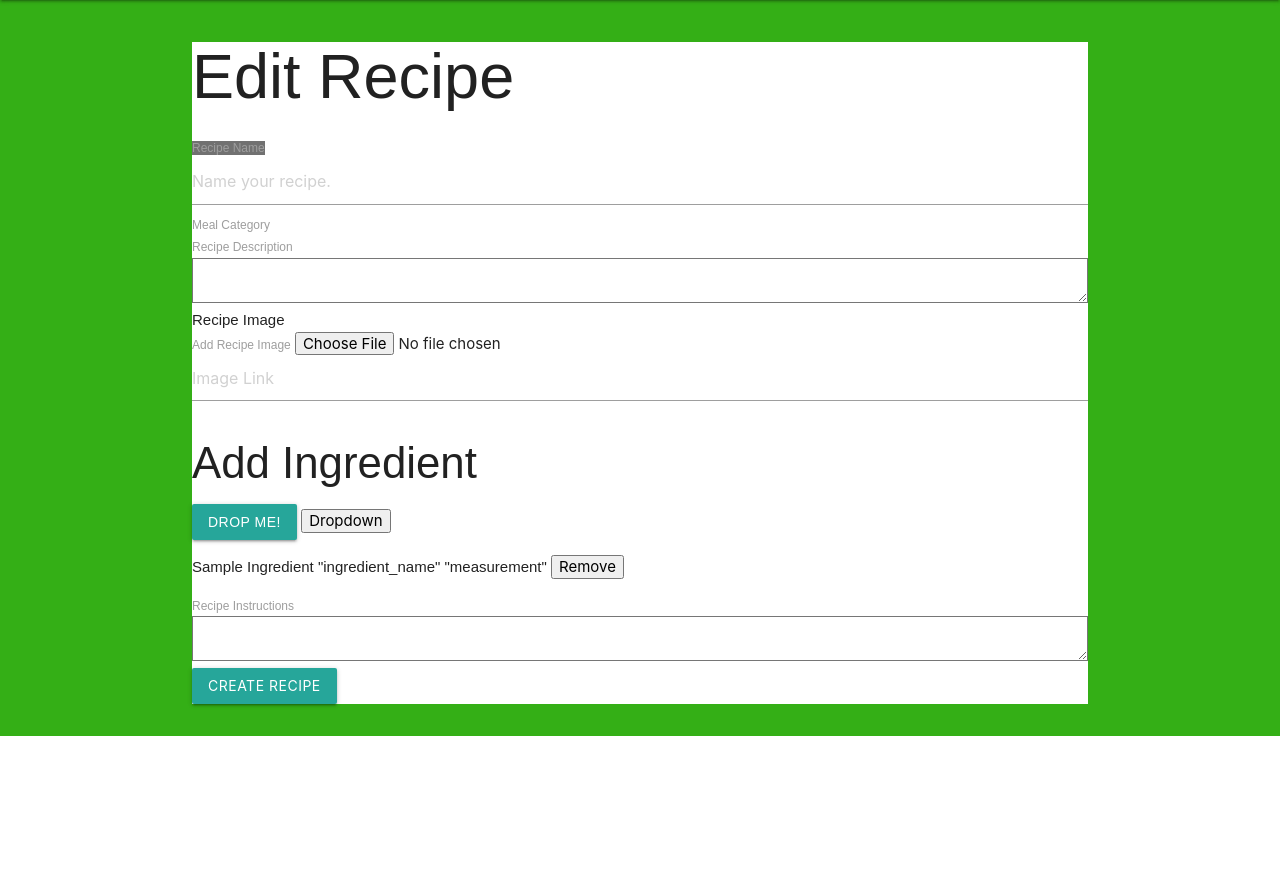
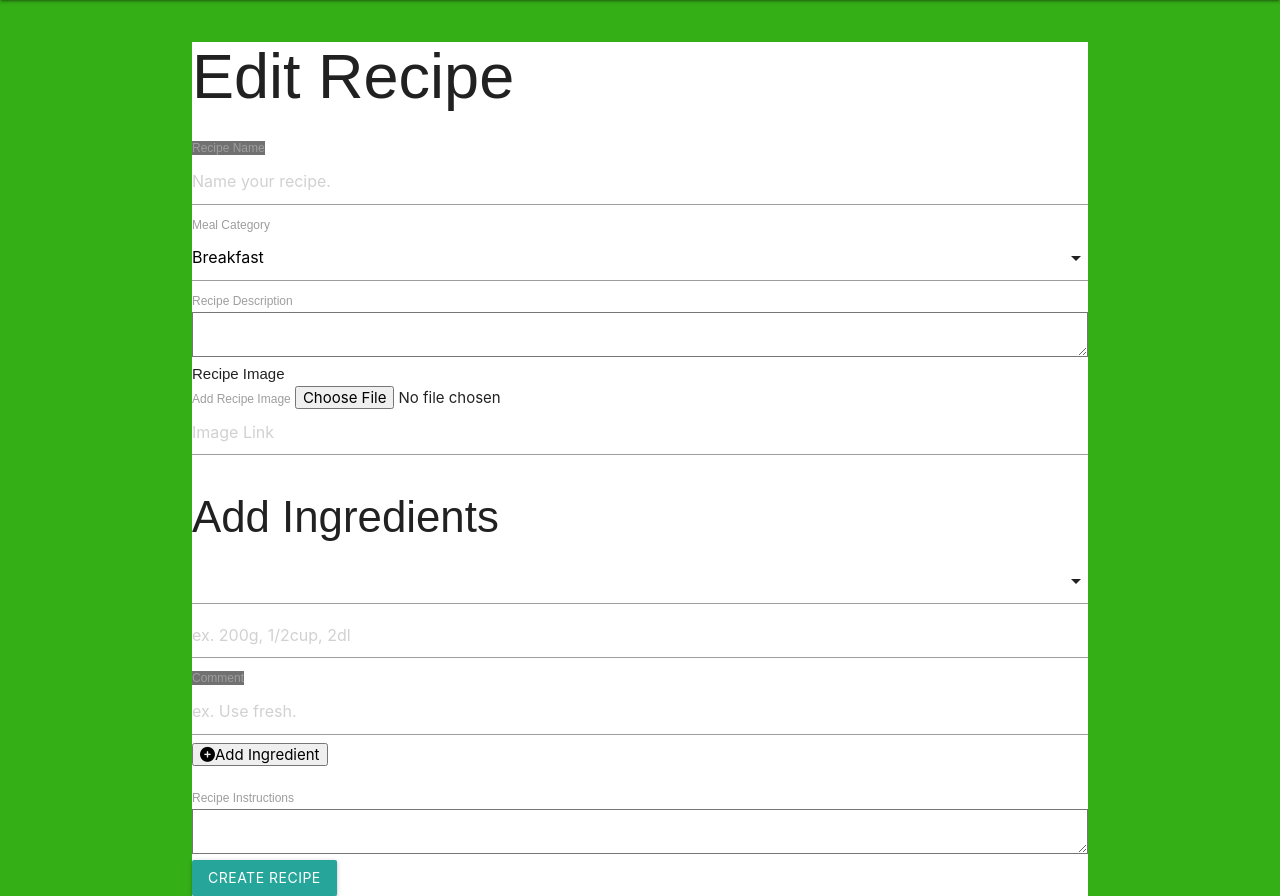
Before and after one commit to Trevbytes/Chickpeas, a Flask app: template templates/edit_recipe.html in a window 1280 px wide. Shown: the part 64-960 px from the top of the page. Before the commit the page ends 800 px from the top, so only its background shows below. Run offline with Flask 2, Linux system fonts and the light colour scheme; the template is opened without the code that fills it, so the values that code supplies are empty; some libraries are stand-ins or nearby versions.

Commit message:
working on edit recipe

```diff
--- a/app.py
+++ b/app.py
@@ -85,9 +85,14 @@ def view_recipe():
 @app.route('/edit_recipe/<recipe_id>')
 def edit_recipe(recipe_id):
     the_recipe = mongo.db.recipes.find_one({"_id": ObjectId(recipe_id)})
+    the_recipe2 = mongo.db.recipes.find_one({"_id": ObjectId(recipe_id)})
+    ingredients = mongo.db.ingredients.find().sort("name")
+    ingredients_selected = mongo.db.recipes.find_one({"_id": ObjectId(recipe_id)})
     all_recipes = mongo.db.recipes.find()
-    return render_template('edit_recipe.html', recipe=the_recipe,
-                           recipes=all_recipes)
+    return render_template('edit_recipe.html', recipe=the_recipe, recipe2=the_recipe2,
+                           recipes=all_recipes,
+                           ingredients=ingredients,
+                           ingredients_selected= ingredients_selected)
 
 
 @app.route('/update_recipe/<recipe_id>', methods=["POST"])
--- a/templates/edit_recipe.html
+++ b/templates/edit_recipe.html
@@ -15,7 +15,12 @@
     </div>
 			<div class="form-group">
 				<label for="meal_type">Meal Category</label>
-      <select class="form-control" id="meal_type" name="meal_type">
+				<select
+        class="form-control"
+        id="meal_type"
+        name="meal_type"
+        value="{{recipe.meal_type}}"
+      >
         <option>Breakfast</option>
         <option>Lunch</option>
         <option>Dinner</option>
@@ -29,6 +34,7 @@
         id="recipe_description"
         rows="3"
         name="recipe_description"
+        value="{{recipe2.recipe_description}}"
       ></textarea>
 			</div>
 			<div class="form-group">
@@ -44,42 +50,50 @@
           id="recipe_image_link"
           name="recipe_pic_url"
           placeholder="Image Link"
+          value="{{recipe.pic_url}}"
         />
       </div>
 				</div>
 				<!--Add radio btn with option to upload link to image-->
-    <h3>Add Ingredient</h3>
+				<h3>Add Ingredients</h3>
+				<div class="row">
+					<select class="ingredient_select" id="ingredient_select" required>
+        {% for ing_name in ingredients %}
+        <option>{{ing_name.name}}</option>
+        {% endfor %}
+      </select>
+					<label for="ingredient_measurement">Measurement</label>
+					<input
+        type="text"
+        class="form-control"
+        id="ingredient_measurement"
+        name="ingredient_measurement"
+        placeholder="ex. 200g, 1/2cup, 2dl"
+        required
+      />
+					<label for="ingredient_comment">Comment</label>
+					<input
+        type="text"
+        class="form-control"
+        id="ingredient_comment"
+        name="ingredient_comment"
+        placeholder="ex. Use fresh."
+      />
+					<button type="button" onclick="addToIngredientList()">
+        <i class="fas fa-plus-circle"></i>Add Ingredient
+      </button>
+				</div>
 
-    <!-- Dropdown Trigger -->
-
-    <div class="dropdown-trigger form-group">
-      <a class="dropdown-trigger btn" href="#" data-target="myDropdown"
-        >Drop Me!</a
-      >
-      <button onclick="myFunction()" data-target="myDropdown" class="">
-        Dropdown
-      </button>
-      <div id="myDropdown" class="dropdown-content">
-        <!-- <input
-          type="text"
-          placeholder="Search.."
-          id="myInput"
-          onkeyup="filterFunction()"
-        /> -->
-        <ul>
-          <li>1 ingredient</li>
-          <li>2 ingredient</li>
-          <li>3 ingredient</li>
-        </ul>
-      </div>
-    </div>
-    <ul class="list-group form-group">
-      <li
-        class="list-group-item d-flex justify-content-between align-items-center"
-      >
-        Sample Ingredient "ingredient_name" "measurement"
-        <button class="badge badge-primary badge-pill">Remove</button>
+				<ul class="list-group form-group" id="recipe_ingredient_list">
+					<li class="list-group-item"></li>
+					{% for ingredient in ingredients_selected.items() %} {% if 'recipe_ingredient_id_*' in ingredient %}
+					<li type="text" readonly class="list-group-item">
+						<input type="text" readonly name="recipe_ingredient_id_{{ loop.index }}" value="{{ingredient}}"><button type="button" onclick="removeLI()" class="badge badge-primary badge-pill right delete">Remove</button>
 					</li>
+                    <script>
+                    ingredient_index++;
+                    </script>
+					{% endif %}{% endfor %}
 				</ul>
 				<div class="form-group">
 					<label for="recipe_instructions">Recipe Instructions</label>
@@ -95,4 +109,37 @@
     </button>
 	</form>
 </main>
+<script src="https://code.jquery.com/jquery-3.5.1.min.js"
+	integrity="sha256-9/aliU8dGd2tb6OSsuzixeV4y/faTqgFtohetphbbj0=" crossorigin="anonymous"></script>
+<script>
+	var selectedIngredient;
+  $("select.ingredient_select").change(function () {
+    selectedIngredient = $(this).children("option:selected").val();
+    alert("You have selected the country - " + selectedIngredient);
+  });
+  var ingredient_index ;
+  function addToIngredientList() {
+    if (!!selectedIngredient) {
+      var ingredient_measurement = $("#ingredient_measurement").val();
+      var commentlines = "";
+      var ingredient_comment = $("#ingredient_comment").val();
+      if (!!ingredient_comment) {
+        commentlines = "---";
+      } else {
+        commentlines = "";
+      }
+      $("#recipe_ingredient_list").append(
+        `<li type="text" readonly class="list-group-item"><input type="text" readonly name="recipe_ingredient_id_${ingredient_index}" value="${ingredient_measurement} ${selectedIngredient} ${commentlines} ${ingredient_comment}"><button type="button" onclick="removeLI()" class="badge badge-primary badge-pill right delete">Remove</button></li>`
+      );
+      ingredient_index++;
+    }
+  }
+  function removeLI() {
+    $(".delete").on("click", function () {
+      $(this).parent().remove();
+    });
+    console.log(this);
+    console.log("function working");
+  }
+</script>
 {% endblock %}
```
Also changed, not shown: templates/dashboard.html (+10 -4 lines). Lines whose indentation alone changed are shown as unchanged.
